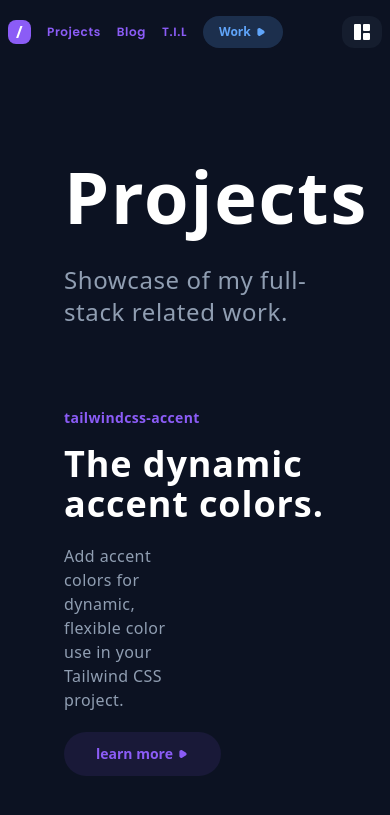
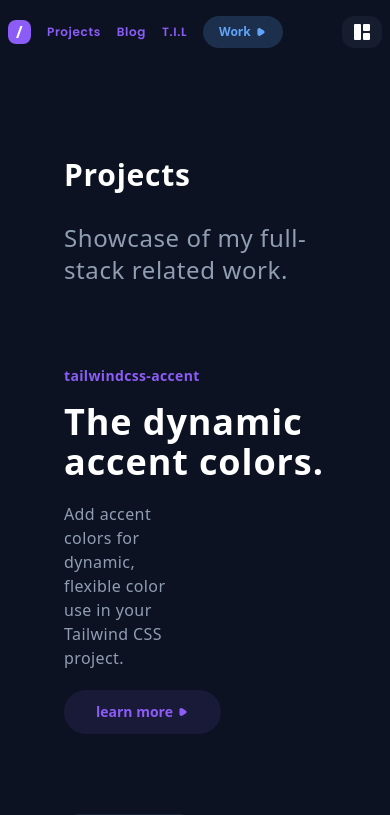
Before and after one commit to ImJars/Development-full-coding, a React (Vite) app: page /projects in a window 390 px wide. Shown: the top 815 px of the page. Built offline with nearby package versions, Linux system fonts and the light colour scheme.

Commit message:
Update projects.jsx

```diff
--- a/src/projects.jsx
+++ b/src/projects.jsx
@@ -6,6 +6,13 @@ import { FaGithub, FaUserFriends, FaProjectDiagram } from 'react-icons/fa'
 import { BsFillCheckCircleFill } from 'react-icons/bs'
 import { useInView } from 'react-intersection-observer';
 import { motion, useAnimation } from 'framer-motion';
+import styled from 'styled-components';
+
+const TitleSection = styled.div`
+    .Title-Name{
+        font-size: clamp(1.875rem, 0.3125rem + 6.25vw, 4.5rem);
+    }
+`
 
 function Projects() {
     const { ref, inView } = useInView({
@@ -55,10 +62,10 @@ function Projects() {
                     <div
                         className='pb-20'
                     >
-                        <div>
+                        <TitleSection>
                             <motion.h1
                                 animate={ animateTitle }
-                                className='opacity-0 transform -translate-x-10 text-7xl font-bold tracking-wide pt-40'
+                                className='Title-Name opacity-0 transform -translate-x-10 text-7xl font-bold tracking-wide pt-40'
                             >
                                 Projects
                             </motion.h1>
@@ -68,7 +75,7 @@ function Projects() {
                             >
                                 Showcase of my full-stack related work.
                             </motion.h2>
-                        </div>
+                        </TitleSection>
                         <div
                             className='mt-20'
                         >
```
